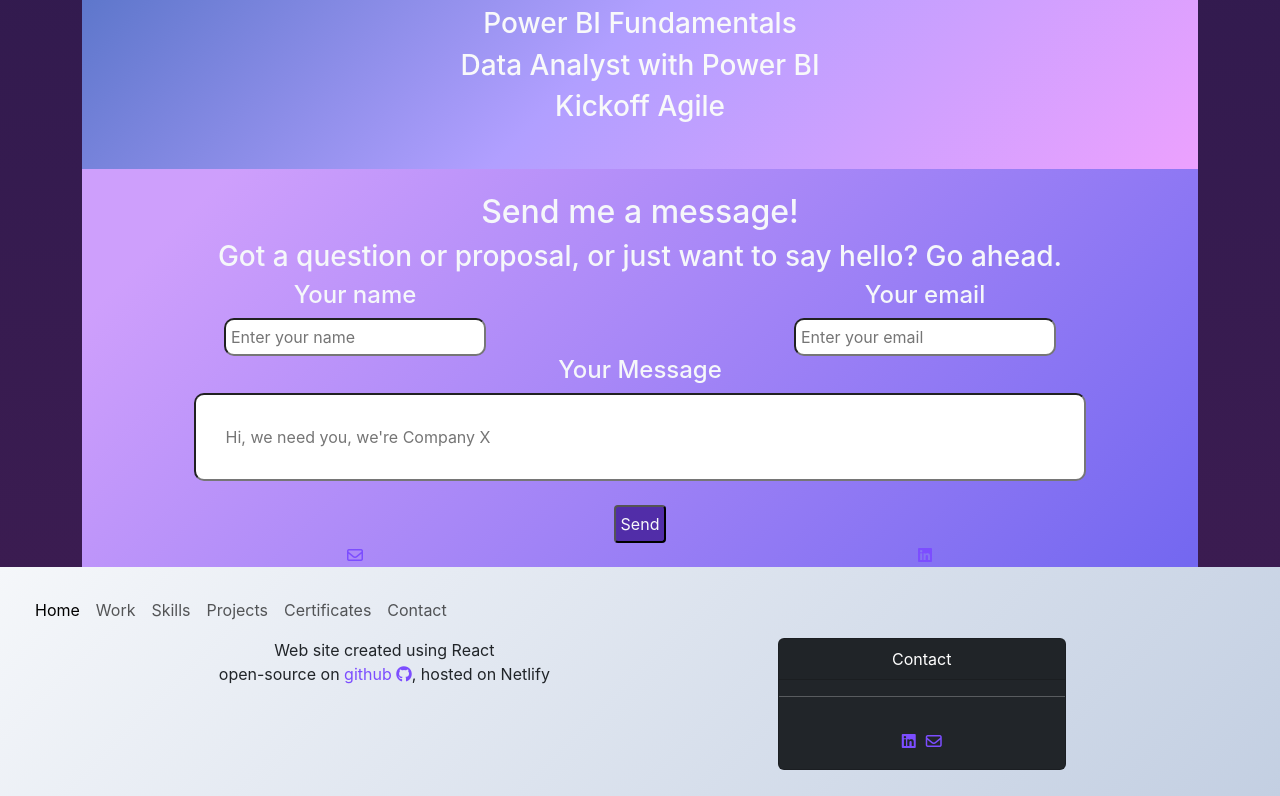
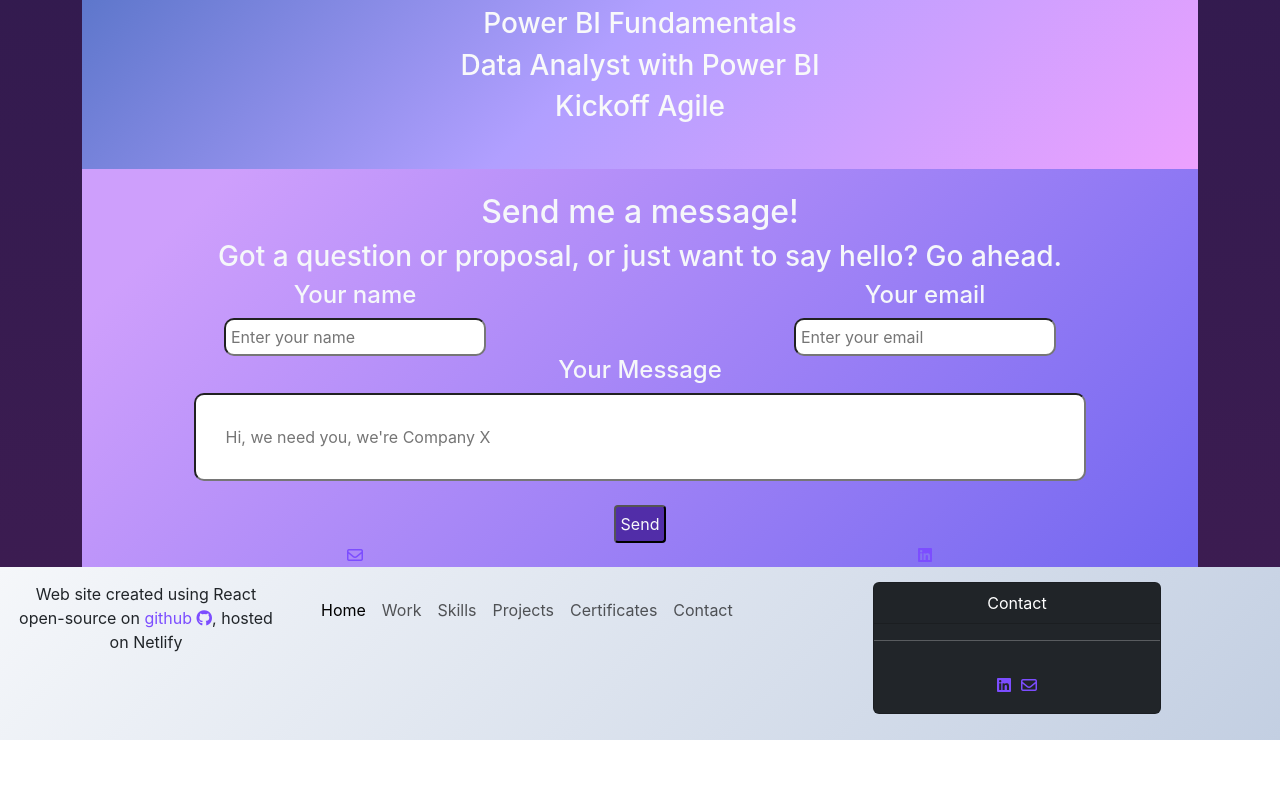
Before and after one commit to sorim492/portafolio-evyi, a React (Create React App) app: page / in a window 1280 px wide. Shown: the part 2105-2901 px from the top of the page. After the commit the page ends 2845 px from the top, so only its background shows below. Built offline with nearby package versions, Linux system fonts and the light colour scheme.

Commit message:
Update App.js

```diff
--- a/src/App.js
+++ b/src/App.js
@@ -13,6 +13,14 @@
       </main>
       <footer>
         <div className='container'>
+        <div className='row'>
+        <div className='col-3'>
+              <p>Web site created using React
+                <br/>
+                open-source on
+              <a href='https://github.com/sorim492/portafolio-evyi.git' target='_blank' rel="noreferrer" className='App-link'> github <i class="fa-brands fa-github"></i></a>, hosted on Netlify</p>
+            </div>
+          <div className='col-6'>
           <nav class="navbar navbar-expand-lg">
                 <div class="container-fluid">
                     <button class="navbar-toggler" type="button" data-bs-toggle="collapse" data-bs-target="#navbarNav" aria-controls="navbarNav" aria-expanded="false" aria-label="Toggle navigation">
@@ -42,14 +50,8 @@
                 </div>
                 </div>
             </nav>
-            <div className='row'>
-            <div className='col-8'>
-              <p>Web site created using React
-                <br/>
-                open-source on
-              <a href='https://github.com/sorim492/portafolio-evyi.git' target='_blank' rel="noreferrer" className='App-link'> github <i class="fa-brands fa-github"></i></a>, hosted on Netlify</p>
             </div>
-            <div className='col-4'>
+            <div className='col-3'>
               <div class="card text-bg-dark mb-3">
               <div class="card-header">Contact</div>
               <hr/>
```
Lines whose indentation alone changed are shown as unchanged.
